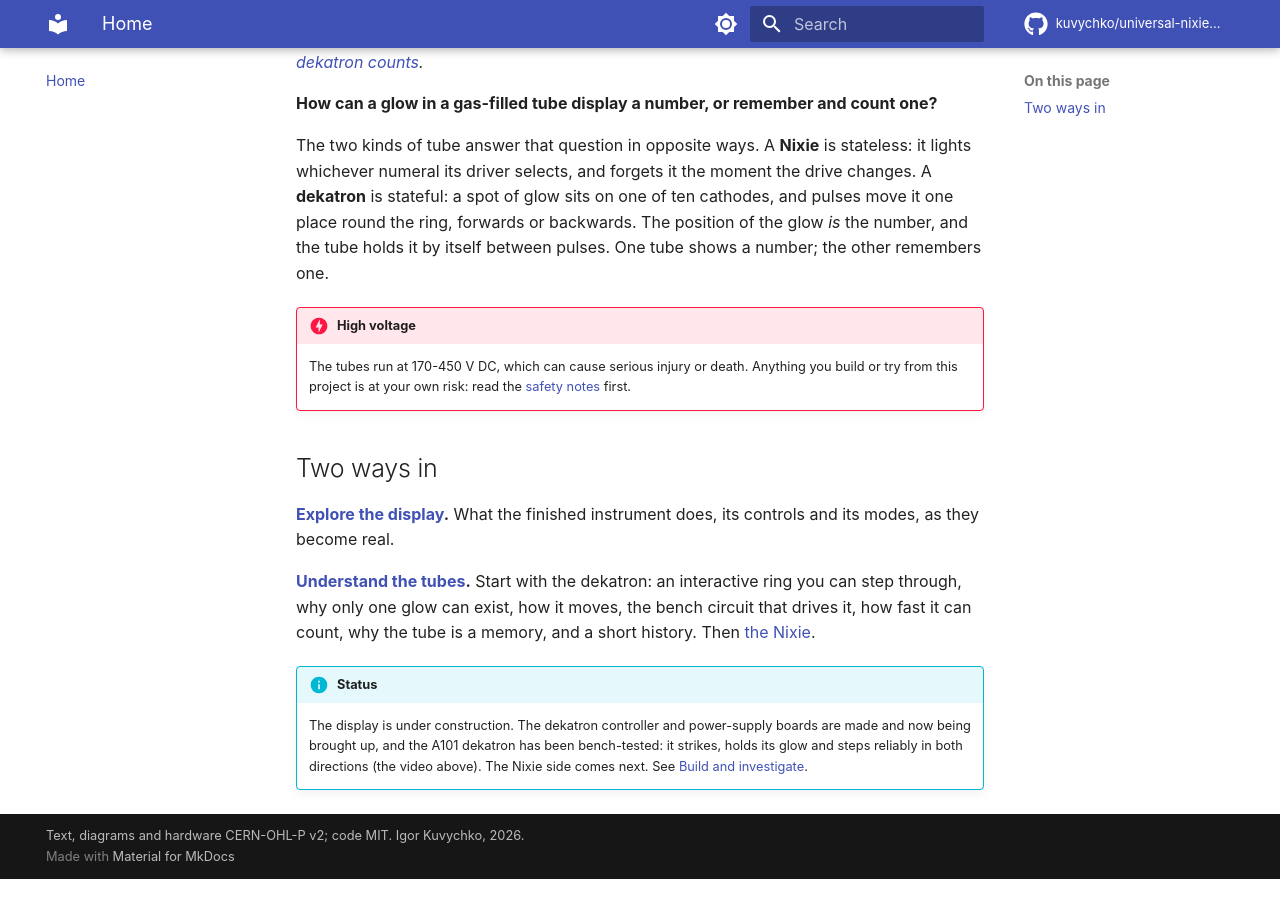
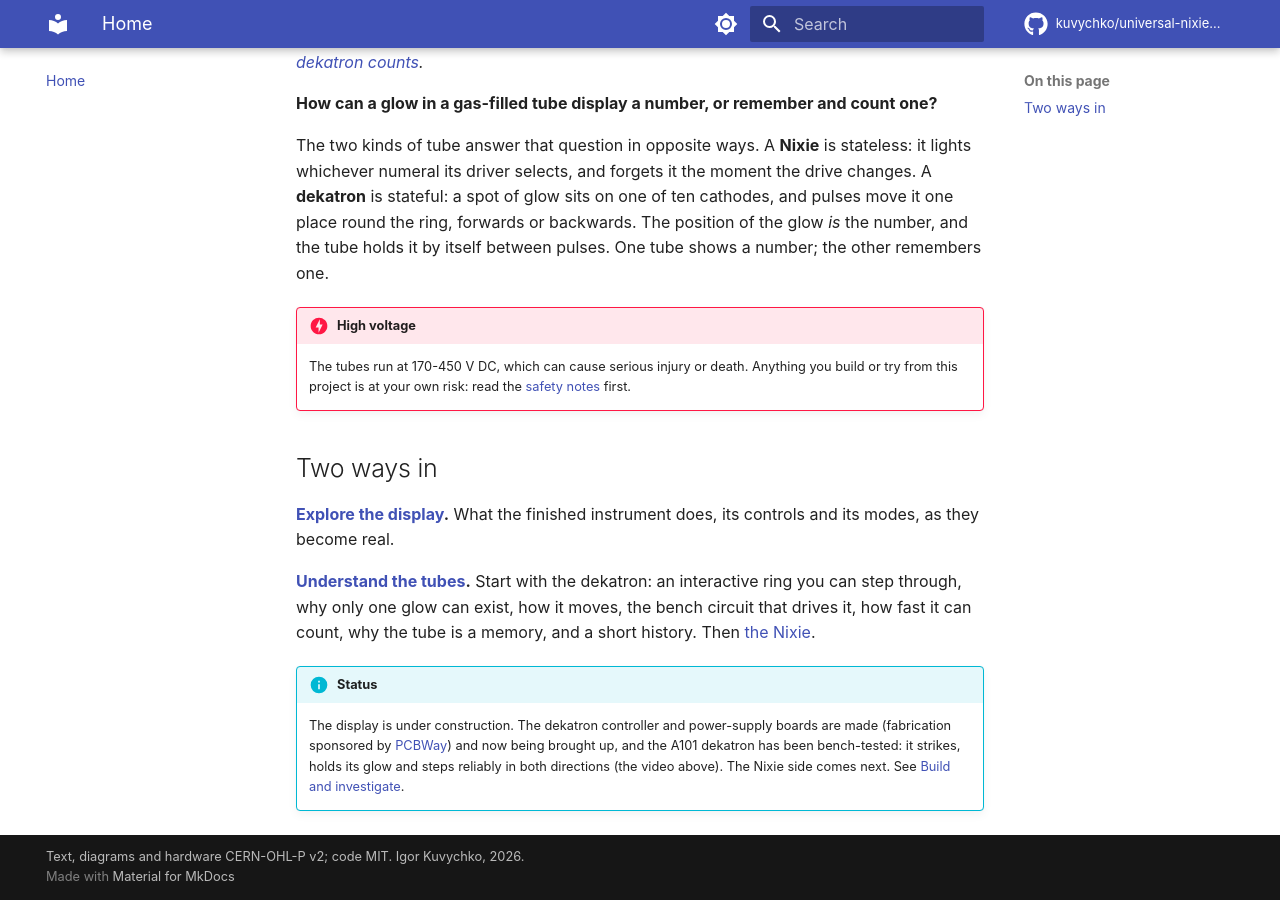
Before and after one commit to kuvychko/universal-nixie-display, an MkDocs documentation site: the page built from website/index.md, in a window 1280 px wide and 900 px high, scrolled down 736 px. Built offline with MkDocs 1.6.1 and Material for MkDocs 9.7.7, drawn with Linux system fonts in a browser that asks for light colours; comment, search, counter and statistics services are not loaded; before the commit the page ends 1615 px from its top, so only the background shows below that.

Commit message:
Landing page: credit PCBWay's sponsorship in the status note
Links to the full acknowledgement on the About page.

Co-Authored-By: Claude Opus 5.5 <noreply@anthropic.com>

```diff
--- a/website/index.md
+++ b/website/index.md
@@ -39,6 +39,7 @@ drives it, how fast it can count, why the tube is a memory, and a short history.
 
 !!! info "Status"
     The display is under construction. The dekatron controller and power-supply boards are
-    made and now being brought up, and the A101 dekatron has been bench-tested: it strikes,
+    made (fabrication sponsored by [PCBWay](about.md#acknowledgements)) and now being brought up,
+    and the A101 dekatron has been bench-tested: it strikes,
     holds its glow and steps reliably in both directions (the video above). The Nixie side comes
     next. See [Build and investigate](build.md).
```
